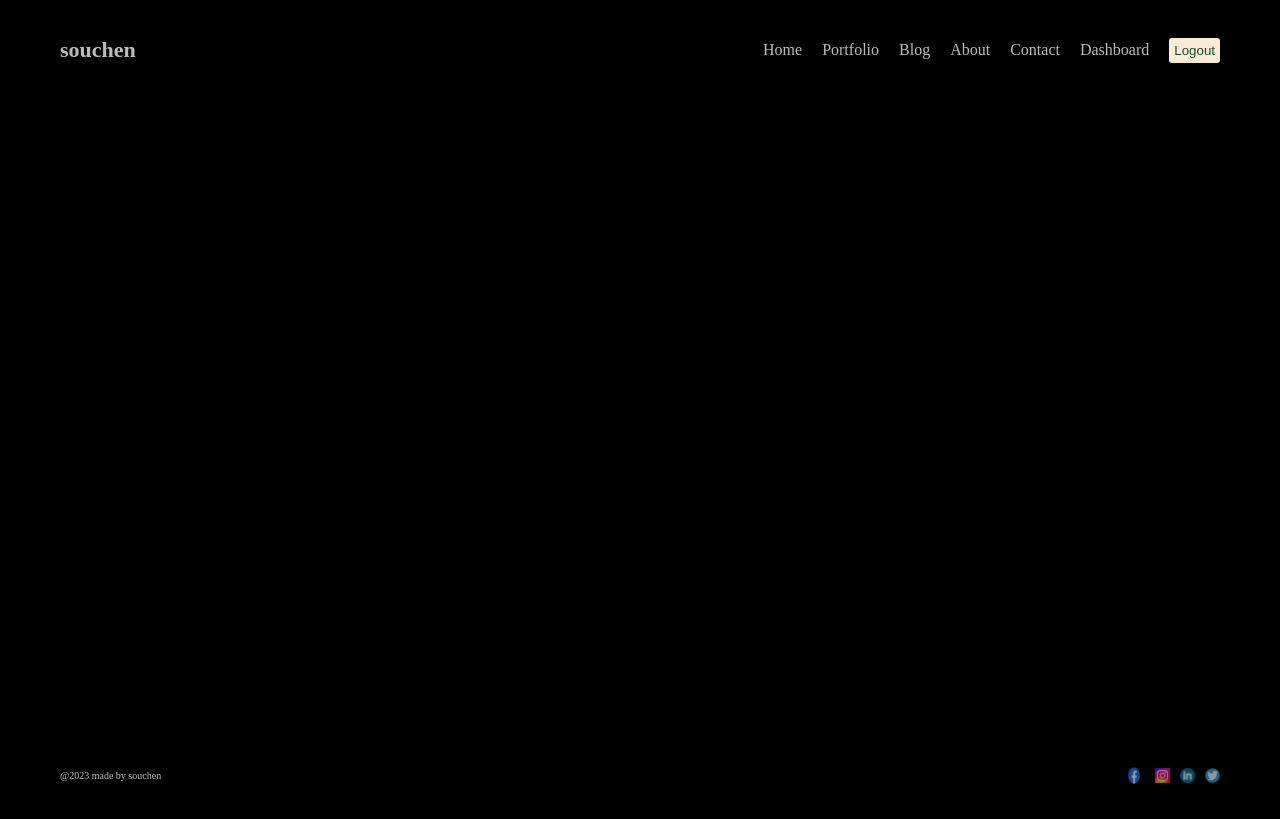
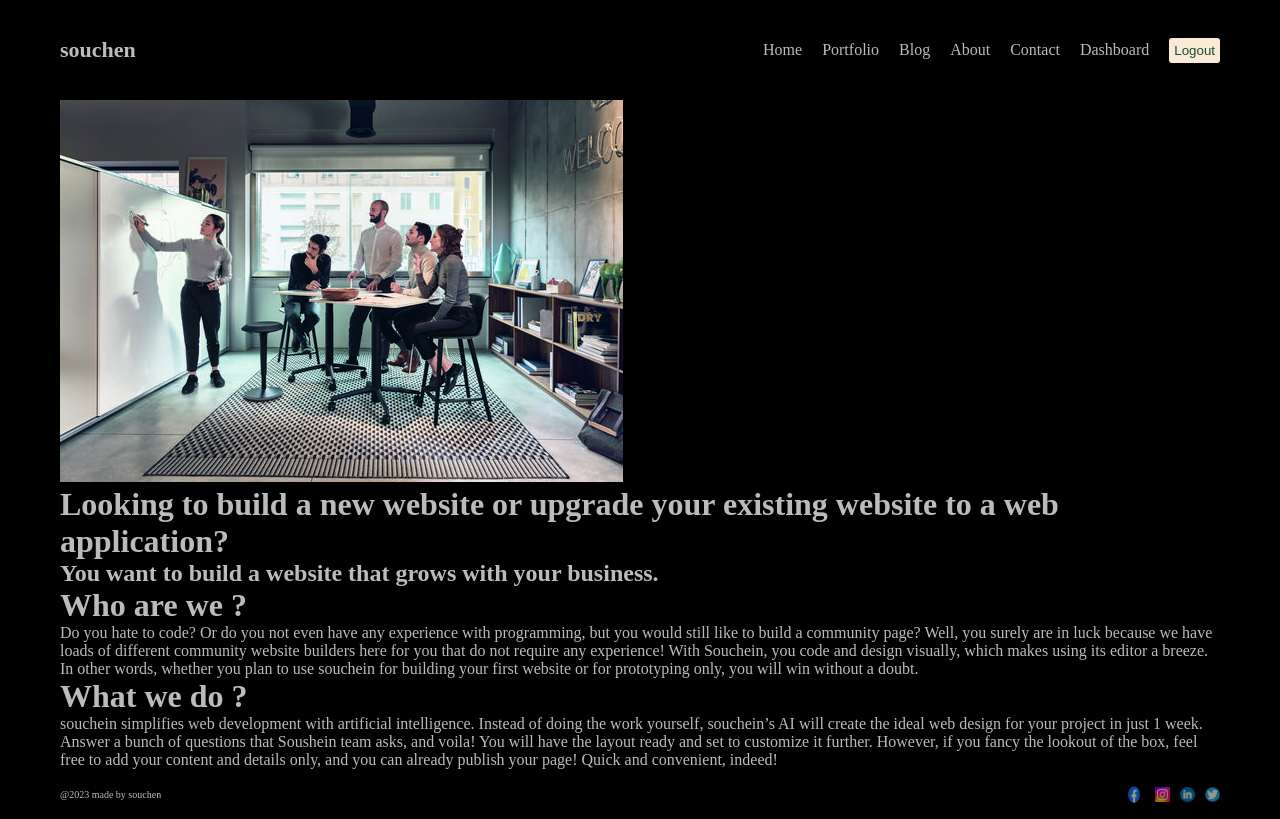
Before and after one commit to SouchenOu/Blog, a Next.js app in the folder my_portfolio/: page /About in a window 1280 px wide. Built offline with nearby package versions, Linux system fonts and the light colour scheme.

Commit message:
still working on about page

```diff
--- a/my_portfolio/src/app/About/page.jsx
+++ b/my_portfolio/src/app/About/page.jsx
@@ -1,9 +1,31 @@
 import React from 'react'
 import styles from "./page.module.css"
+import Image from 'next/image'
+import about from "./img5.jpeg"
+
+
 const About = () => {
   return (
     <div className={styles.containers}>
-        <div> </div>
+        <div className={styles.imgContainer}>
+          <Image src={about} className={styles.img} />
+          <div className={styles.txtImg}>
+              <h1 className={styles.imgTitle}>Looking to build a new website or upgrade your existing website to a web application?</h1>
+              <h2 className={styles.imgDesc}> You want to build a website that grows with your business.</h2>
+          </div>
+        </div>
+        <div className={styles.textContainer}>
+            <div className={styles.item}>
+                <h1>Who are we ?</h1>
+                <p>
+                Do you hate to code? Or do you not even have any experience with programming, but you would still like to build a community page? Well, you surely are in luck because we have loads of different community website builders here for you that do not require any experience! With Souchein, you code and design visually, which makes using its editor a breeze. In other words, whether you plan to use souchein for building your first website or for prototyping only, you will win without a doubt.
+                </p>
+            </div>
+            <div className={styles.item}>
+                <h1>What we do ?</h1>
+                <p> souchein simplifies web development with artificial intelligence. Instead of doing the work yourself, souchein’s AI will create the ideal web design for your project in just 1 week. Answer a bunch of questions that Soushein team asks, and voila! You will have the layout ready and set to customize it further. However, if you fancy the lookout of the box, feel free to add your content and details only, and you can already publish your page! Quick and convenient, indeed!</p>
+            </div>
+        </div>
     </div>
   )
 }
```
Also changed, not shown: my_portfolio/src/app/About/img5.jpeg (renamed from my_portfolio/public/img5.jpeg), my_portfolio/src/components/button/Button.jsx (added).
